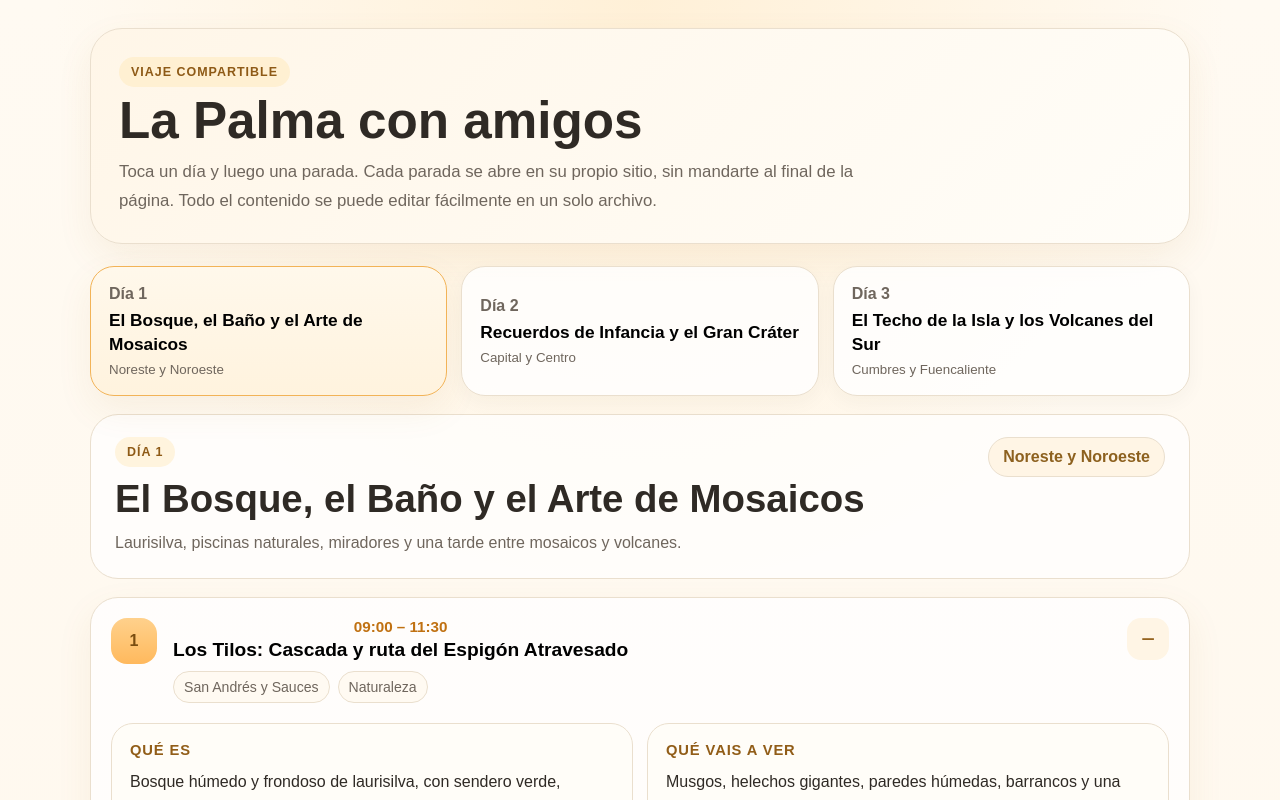
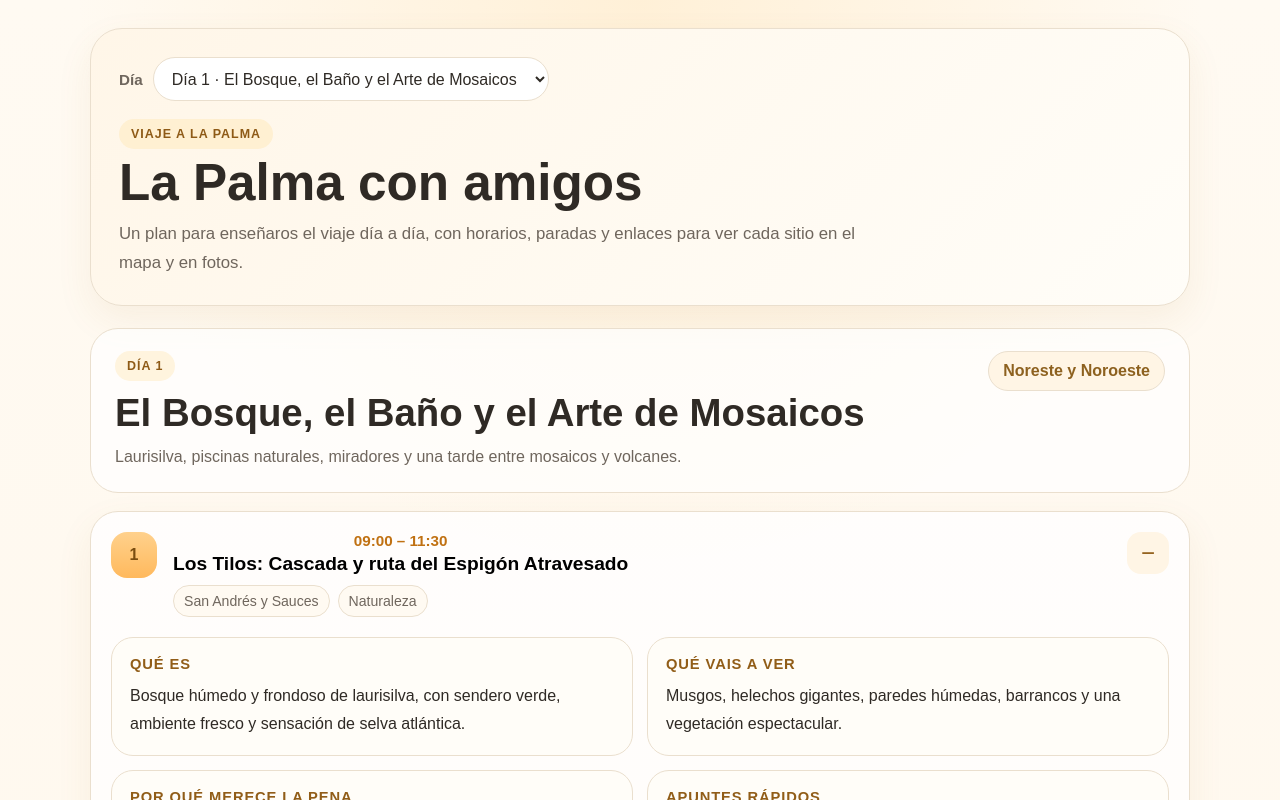
Before and after one commit to aniram115-commits/Viaje-La-Palma, a Next.js app: page / in a window 1280 px wide. Shown: the top 800 px of the page. Built offline with nearby package versions, Linux system fonts and the light colour scheme.

Commit message:
Add files via upload

```diff
--- a/app/globals.css
+++ b/app/globals.css
@@ -367,3 +367,31 @@ button {
     width: 100%;
   }
 }
+
+.day-section {
+  scroll-margin-top: 24px;
+  margin-top: 22px;
+}
+
+.hero-topbar {
+  display: flex;
+  align-items: center;
+  gap: 10px;
+  margin-bottom: 18px;
+}
+
+.day-select-label {
+  font-size: 0.95rem;
+  font-weight: 700;
+  color: var(--muted);
+}
+
+.day-select {
+  min-height: 44px;
+  padding: 0 14px;
+  border-radius: 999px;
+  border: 1px solid var(--line);
+  background: white;
+  color: var(--text);
+  font: inherit;
+}
--- a/app/page.tsx
+++ b/app/page.tsx
@@ -15,30 +15,38 @@ export default function HomePage() {
   return (
     <main className="page-shell">
       <section className="hero">
-        <span className="eyebrow">Viaje compartible</span>
+        <div className="hero-topbar">
+          <label htmlFor="day-select" className="day-select-label">
+            Día
+          </label>
+
+          <select
+            id="day-select"
+            className="day-select"
+            value={selectedDayId}
+            onChange={(e) => {
+              const newDayId = e.target.value;
+              const newDay =
+                itinerary.find((day) => day.id === newDayId) ?? itinerary[0];
+
+              setSelectedDayId(newDayId);
+              setOpenStopName(newDay.stops[0].name);
+            }}
+          >
+            {itinerary.map((day) => (
+              <option key={day.id} value={day.id}>
+                {day.label} · {day.title}
+              </option>
+            ))}
+          </select>
+        </div>
+
+        <span className="eyebrow">Viaje a La Palma</span>
         <h1>La Palma con amigos</h1>
         <p>
-          Toca un día y luego una parada. Cada parada se abre en su propio sitio,
-          sin mandarte al final de la página. Todo el contenido se puede editar
-          fácilmente en un solo archivo.
+          Un plan para enseñaros el viaje día a día, con horarios, paradas y enlaces
+          para ver cada sitio en el mapa y en fotos.
         </p>
-      </section>
-
-      <section className="day-tabs" aria-label="Días del viaje">
-        {itinerary.map((day) => (
-          <button
-            key={day.id}
-            className={day.id === selectedDayId ? "day-tab active" : "day-tab"}
-            onClick={() => {
-              setSelectedDayId(day.id);
-              setOpenStopName(day.stops[0].name);
-            }}
-          >
-            <span className="day-label">{day.label}</span>
-            <strong>{day.title}</strong>
-            <small>{day.zone}</small>
-          </button>
-        ))}
       </section>
 
       <section className="day-summary">
@@ -58,8 +66,9 @@ export default function HomePage() {
             <article key={stop.name} className={isOpen ? "stop-card open" : "stop-card"}>
               <button
                 className="stop-trigger"
-                onClick={() => setOpenStopName((current) => (current === stop.name ? "" : stop.name))}
-                aria-expanded={isOpen}
+                onClick={() =>
+                  setOpenStopName((current) => (current === stop.name ? "" : stop.name))
+                }
               >
                 <div className="stop-left">
                   <div className="stop-number">{index + 1}</div>
@@ -73,7 +82,7 @@ export default function HomePage() {
                   </div>
                 </div>
 
-                <div className="chevron" aria-hidden="true">
+                <div className="chevron">
                   {isOpen ? "−" : "+"}
                 </div>
               </button>
@@ -107,10 +116,10 @@ export default function HomePage() {
                   </div>
 
                   <div className="actions">
-                    <a href={stop.maps} target="_blank" rel="noreferrer">
+                    <a href={stop.maps} target="_blank">
                       Ver dónde está
                     </a>
-                    <a href={stop.photos} target="_blank" rel="noreferrer" className="secondary">
+                    <a href={stop.photos} target="_blank" className="secondary">
                       Ver fotos
                     </a>
                   </div>
```
